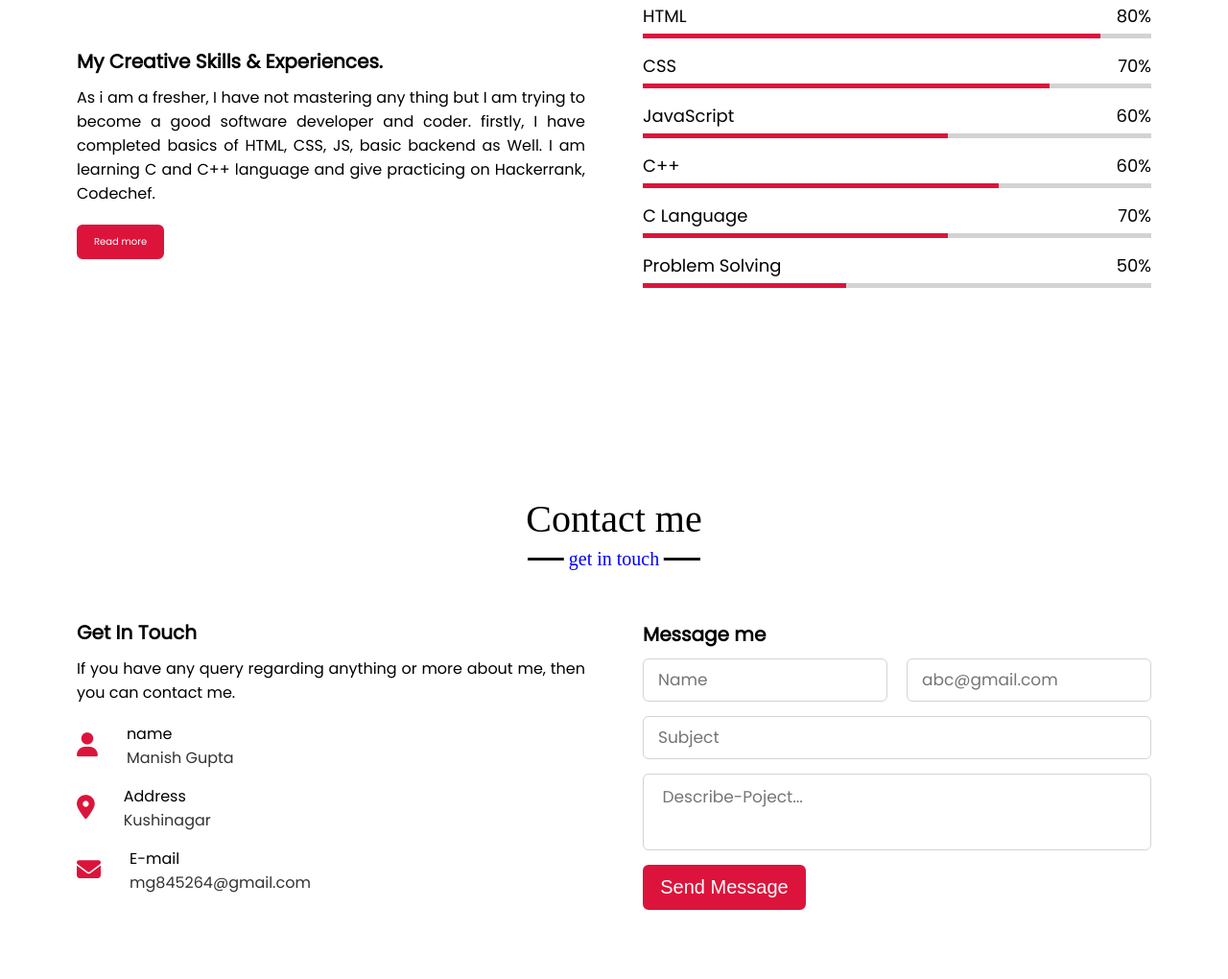
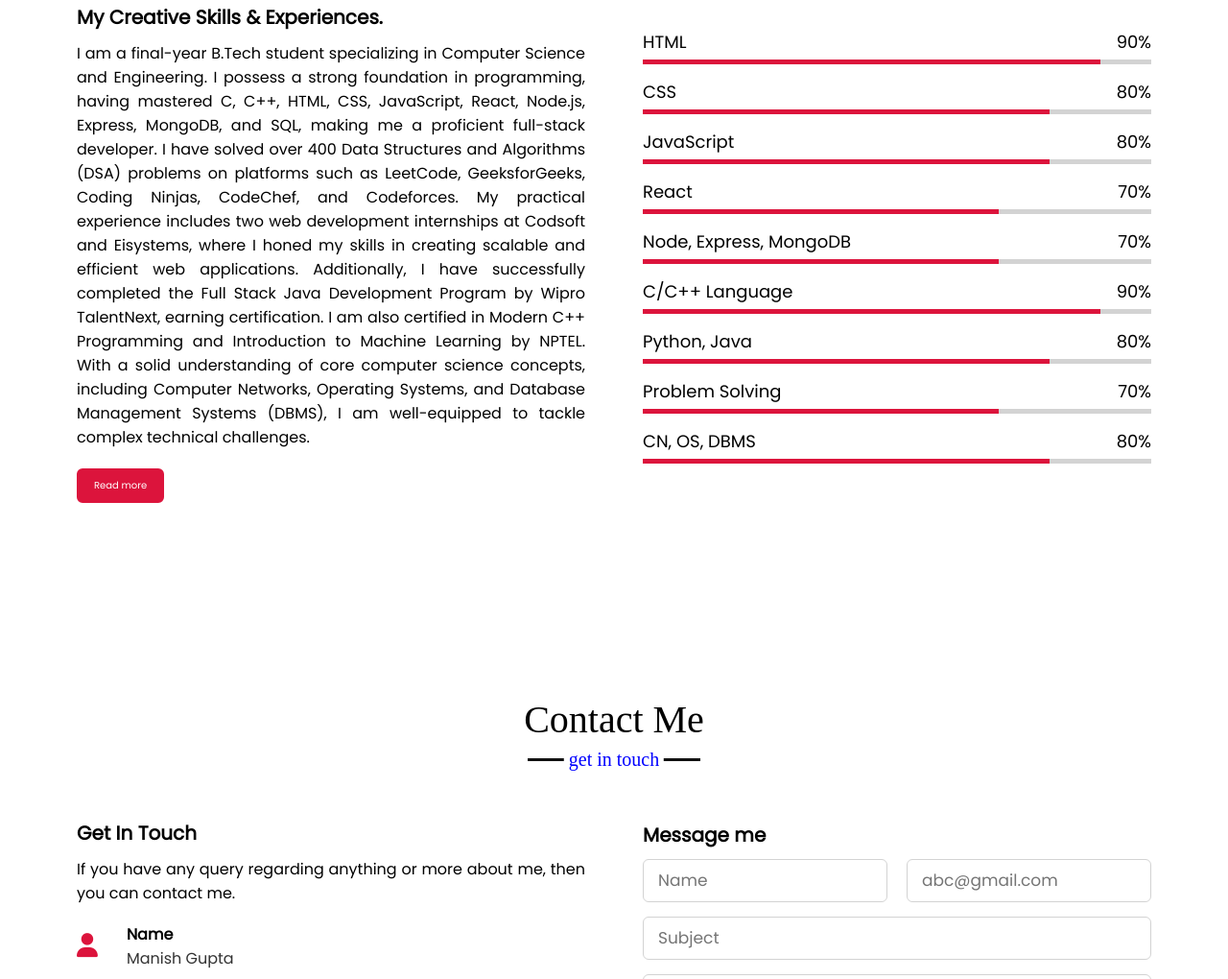
Before and after one commit to Manish4065/Reportfolio, a plain HTML site: page index.html in a window 1280 px wide. Shown: the part 1780-2800 px from the top of the page at 96% size. Drawn offline with nearby package versions, Linux system fonts and the light colour scheme; a web font is replaced by a local one.

Commit message:
update website

```diff
--- a/index.html
+++ b/index.html
@@ -53,18 +53,25 @@
             <div class="about-content">
                 <div class="column left">
 
-                    <img src="manish.jpeg" alt="">
+                    <img src="Manishphoto1.jpg" alt="">
 
                 </div>
                 <div class="column right">
                     <div class="text">I'm Manish and I'm a <span class="typing-2"></span></div>
                     <p>Hi Everyone,<br>
-                        My name is Manish Gupta. I am from Kushinagar.
+                        <!-- My name is Manish Gupta. I am from Kushinagar.
                         I have completed my high school from Bhartiya Intermediate College Padrauna Kushinagar which is affiliated from
                         Central Board of Secondary Education with an aggregate grade point average of 10 cgpa.
                         I have completed Intermediate from Maharana Pratap Intermediate College Deoria which is affiliated from
                         Uttar Pradesh Board of Secondary Education.
-                        Currently i am persuing B.tech from Madan Mohan Malaviya University of Technology Gorakhapur Uttar Pradesh.
+                        Currently i am persuing B.tech from Madan Mohan Malaviya University of Technology Gorakhapur Uttar Pradesh. -->
+
+
+My name is Manish Gupta, and I am from Kushinagar. I completed my high school education at Bhartiya Intermediate College, Padrauna, Kushinagar, affiliated with the Central Board of Secondary Education (CBSE), where I achieved a cumulative grade point average of 10 CGPA. I then pursued my Intermediate studies at Maharana Pratap Intermediate College, Deoria, under the Uttar Pradesh Board of Secondary Education.
+
+Currently, I am pursuing a Bachelor of Technology (B.Tech) degree from Madan Mohan Malaviya University of Technology, Gorakhpur, Uttar Pradesh.
+
+
 
                     </p>
                     <a href="#">Download CV</a>
@@ -83,9 +90,16 @@
                 <div class="column left">
                     <div class="text">My Creative Skills & Experiences.</div>
                     <p>
-                        As i am a fresher, I have not mastering any thing but I am trying to become a good software developer and coder.
+                        <!-- As i am a fresher, I have not mastering any thing but I am trying to become a good software developer and coder.
                         firstly, I have completed basics of HTML, CSS, JS, basic backend as Well. I am learning C and C++ language and give practicing on
-                        Hackerrank, Codechef.
+                        Hackerrank, Codechef. -->
+                        I am a final-year B.Tech student specializing in Computer Science and Engineering. I possess a strong foundation in programming, having mastered C, C++, HTML, CSS, JavaScript, React, Node.js, Express, MongoDB, and SQL, making me a proficient full-stack developer.
+
+I have solved over 400 Data Structures and Algorithms (DSA) problems on platforms such as LeetCode, GeeksforGeeks, Coding Ninjas, CodeChef, and Codeforces. My practical experience includes two web development internships at Codsoft and Eisystems, where I honed my skills in creating scalable and efficient web applications.
+
+Additionally, I have successfully completed the Full Stack Java Development Program by Wipro TalentNext, earning certification. I am also certified in Modern C++ Programming and Introduction to Machine Learning by NPTEL.
+
+With a solid understanding of core computer science concepts, including Computer Networks, Operating Systems, and Database Management Systems (DBMS), I am well-equipped to tackle complex technical challenges.
                     </p>
                     <a href="#">Read more</a>
                 </div>
@@ -93,44 +107,68 @@
                     <div class="bars">
                         <div class="info">
                             <span>HTML</span>
-                            <span>80%</span>
+                            <span>90%</span>
                         </div>
                         <div class="line html"></div>
                     </div>
                     <div class="bars">
                         <div class="info">
                             <span>CSS</span>
-                            <span>70%</span>
+                            <span>80%</span>
                         </div>
                         <div class="line css"></div>
                     </div>
                     <div class="bars">
                         <div class="info">
                             <span>JavaScript</span>
-                            <span>60%</span>
+                            <span>80%</span>
                         </div>
                         <div class="line js"></div>
                     </div>
+
                     <div class="bars">
                         <div class="info">
-                            <span>C++</span>
-                            <span>60%</span>
+                            <span>React</span>
+                            <span>70%</span>
                         </div>
-                        <div class="line php"></div>
+                        <div class="line react"></div>
+                    </div>
+
+                    <div class="bars">
+                        <div class="info">
+                            <span>Node, Express, MongoDB</span>
+                            <span>70%</span>
+                        </div>
+                        <div class="line back"></div>
                     </div>
                     <div class="bars">
                         <div class="info">
-                            <span>C Language</span>
-                            <span>70%</span>
+                            <span>C/C++ Language</span>
+                            <span>90%</span>
                         </div>
-                        <div class="line mysql"></div>
+                        <div class="line c"></div>
+                    </div>
+                    <div class="bars">
+                        <div class="info">
+                            <span>Python, Java</span>
+                            <span>80%</span>
+                        </div>
+                        <div class="line cpp"></div>
                     </div>
                     <div class="bars">
                         <div class="info">
                             <span>Problem Solving</span>
-                            <span>50%</span>
+                            <span>70%</span>
                         </div>
                         <div class="line ps"></div>
+                    </div>
+
+                    <div class="bars">
+                        <div class="info">
+                            <span>CN, OS, DBMS</span>
+                            <span>80%</span>
+                        </div>
+                        <div class="line csfunda"></div>
                     </div>
                 </div>
             </div>
@@ -141,7 +179,7 @@
 
     <section class="contact" id="contact">
         <div class="max-width">
-            <h2 class="title">Contact me</h2>
+            <h2 class="title">Contact Me</h2>
             <div class="contact-content">
                 <div class="column left">
                     <div class="text">Get In Touch</div>
@@ -150,15 +188,15 @@
                         <div class="row">
                             <i class="fas fa-user"></i>
                             <div class="info">
-                                <div class="head">name</div>
+                                <div class="head">Name</div>
                                 <div class="sub-title">Manish Gupta</div>
                             </div>
                         </div>
                         <div class="row">
                             <i class="fas fa-map-marker-alt"></i>
                             <div class="info">
-                                <div class="head">Address</div>
-                                <div class="sub-title">Kushinagar</div>
+                                <div class="head">Mob. no.</div>
+                                <div class="sub-title">9610856458</div>
                             </div>
                         </div>
                         <div class="row">
@@ -199,7 +237,7 @@
     <!-- Footer Section Starts -->
 
     <footer>
-        <span>Created By <a href="#">Manish Gupta</a> | <span class="far fa-copyright">2022 All Right
+        <span>Created By <a href="#">Manish Gupta</a> | <span class="far fa-copyright">2024 All Right
                 Reserved.</span></span>
     </footer>
 </body>
--- a/script.js
+++ b/script.js
@@ -21,7 +21,7 @@ $(document).ready(function () {
     /* Typing animation Script */
 
     var typed = new Typed(".typing-1", {
-        strings: ["Student @MMMUT", "Developer", "competitive Coder"],
+        strings: ["Student @MMMUT", "Web Developer", "Competitive Coder"],
         typeSpeed: 100,
         backSpeed: 60,
         loop: true
--- a/style.css
+++ b/style.css
@@ -99,7 +99,10 @@ html {
 
 .sticky {
     padding: 12px 0;
-    background: rgb(91, 9, 132);
+    /* background: rgb(91, 9, 132); */
+    background: rgb(24, 69, 97);
+
+
 }
 
 .navbar .max-width {
@@ -420,19 +423,31 @@ html {
 }
 
 .skills-content .right .js::before {
-    width: 60%;
+    width: 80%;
 }
 
-.skills-content .right .php::before {
+.skills-content .right .react::before {
     width: 70%;
 }
 
-.skills-content .right .mysql::before {
-    width: 60%;
+.skills-content .right .back::before {
+    width: 70%;
+}
+
+.skills-content .right .c::before {
+    width: 90%;
+}
+
+.skills-content .right .cpp::before {
+    width: 80%;
 }
 
 .skills-content .right .ps::before {
-    width: 40%;
+    width: 70%;
+}
+
+.skills-content .right .csfunda::before {
+    width: 80%;
 }
 
 /* Teams Section Starts */
@@ -550,7 +565,7 @@ html {
 }
 
 .contact .contact-content .info .head {
-    font-weight: 500;
+    font-weight: 650;
 }
 
 .contact .contact-content .info .sub-title {
```
Also changed, not shown: Manishphoto1.jpg (added).
